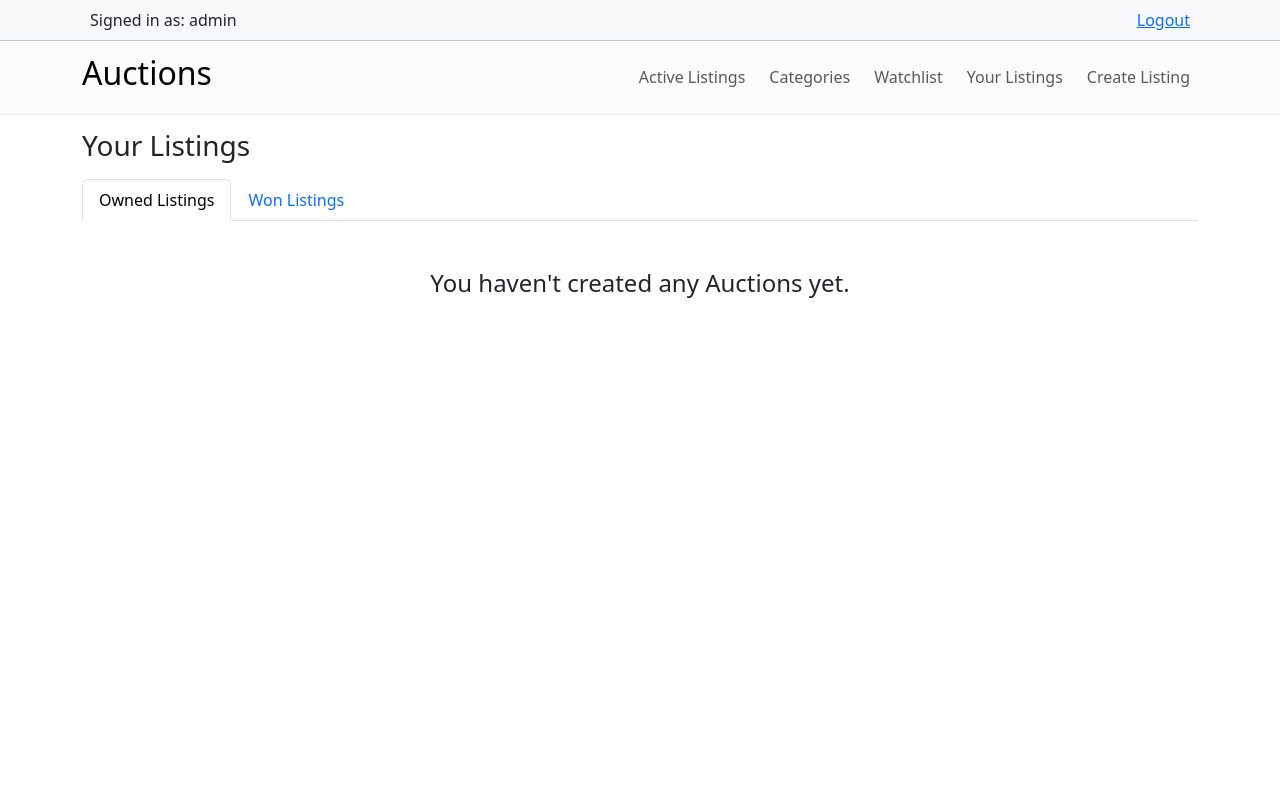
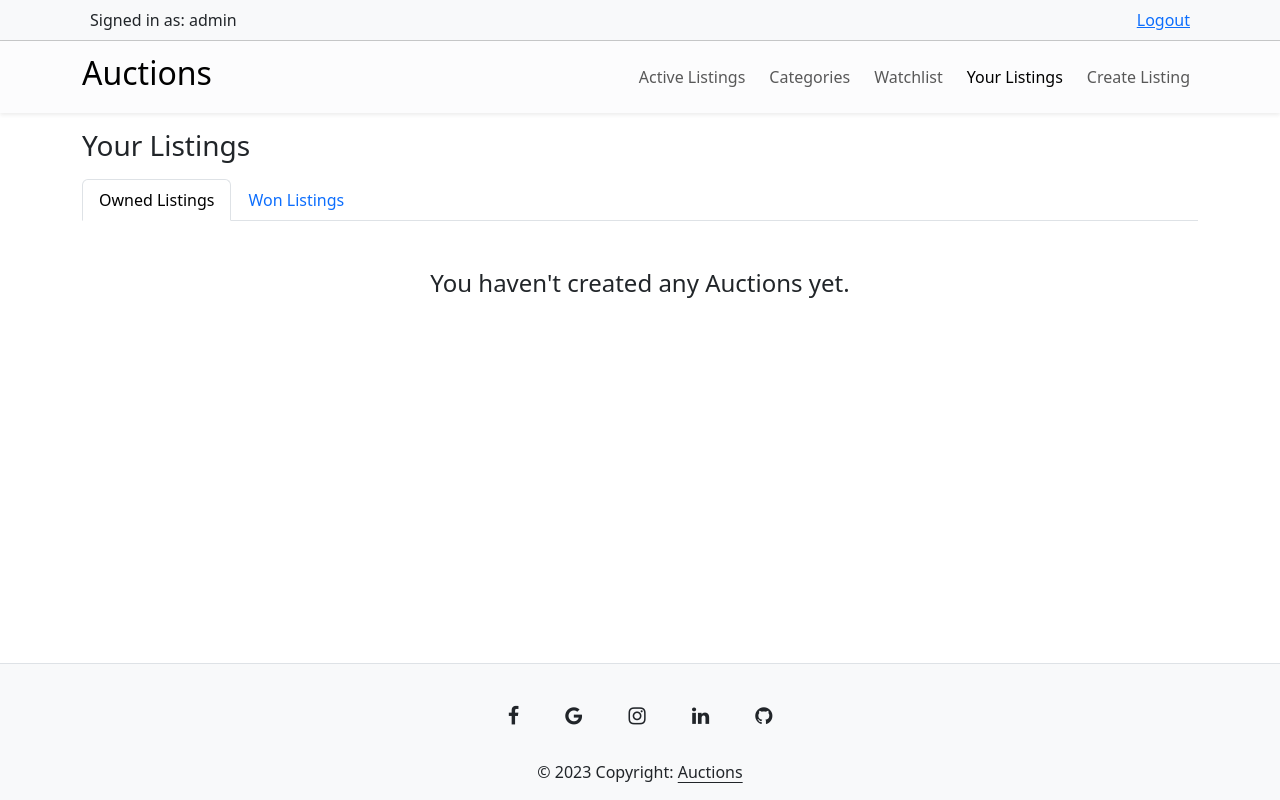
Before and after one commit to srky420/cs50w-project2, a Django app: page /your-listings/ in a window 1280 px wide. Run offline with Django 3.2, Linux system fonts and the light colour scheme; a user stored in the database is signed in; data comes from the database, SQL or seed files in the repository; both versions use the stored data as it was after the commit; tables that the repository leaves empty hold one stand-in row (values such as "Sample post").

Commit message:
Optimizations and bug fixes

```diff
--- a/auctions/forms.py
+++ b/auctions/forms.py
@@ -24,7 +24,8 @@ class PlaceBidForm(ModelForm):
         model = Bid
         fields = ["amount"]
         widgets = {
-            "amount": NumberInput(attrs={"class": "form-control form-control-sm w-50 my-1 rounded-0 border-dark-subtle"})
+            "amount": NumberInput(attrs={"class": "form-control form-control-sm w-50 my-1 rounded-0 border-dark-subtle",
+                                         "placeholder": "$"})
         }
 
 
@@ -37,5 +38,6 @@ class CommentForm(ModelForm):
             "text": ""
         }
         widgets = {
-            "text": TextInput(attrs={"class": "form-control form-control-sm border-dark-subtle rounded-0 my-1 w-50", "placeholder": "Add a comment"})
+            "text": TextInput(attrs={"class": "form-control form-control-sm border-dark-subtle rounded-0 my-1 w-50",
+                                     "placeholder": "Add a comment"})
         }
--- a/auctions/static/auctions/script.js
+++ b/auctions/static/auctions/script.js
@@ -3,7 +3,6 @@ const bidlistBtn = document.querySelector('#bidlist-btn');
 const bidlist = document.querySelector('#bidlist');
 
 if (bidlistBtn) {
-
     bidlistBtn.addEventListener('click', function(e) {
         bidlist.classList.toggle('visually-hidden');
     });
@@ -16,6 +15,7 @@ const tab2 = document.querySelector('#tab-2');
 const tabItem1 = document.querySelector('#tab-item-1');
 const tabItem2 = document.querySelector('#tab-item-2');
 
+if (tab1) {
     tab1.addEventListener('click', function(e) {
         if (!tab1.classList.contains('active')) {
             tab1.classList.toggle('active');
@@ -35,3 +35,15 @@ tab2.addEventListener('click', function(e) {
         }
 
     });
+}
+
+// For images
+const imgs = document.querySelectorAll('.img');
+
+function swipe_right() {
+
+}
+
+function swipe_left() {
+
+}
--- a/auctions/templates/auctions/closed-listing.html
+++ b/auctions/templates/auctions/closed-listing.html
@@ -60,13 +60,13 @@
                     <!-- Show winner -->
                     {% if winner_bid %}
                         {% if winner_bid.bidder == request.user %}
-                            <h4 class="card-text">You have won this auction.</h4>
+                            <h4 class="card-text bg-success text-light text-center p-2">You have won this auction.</h4>
                             <p class="card-text">Contact owner at {{ listing.owner.email }}</p>
                         {% elif listing.owner == request.user %}
-                            <h4 class="card-text">User '{{ winner_bid.bidder }}' has won this auction.</h4>
+                            <h4 class="card-text bg-success text-light text-center p-2">{{ winner_bid.bidder }} has won this auction.</h4>
                             <p class="card-text">Contact winner at {{ winner_bid.bidder.email }}</p>
                         {% else %}
-                            <h4 class="card-text">User '{{ winner_bid.bidder }}' has won this auction.</h4>
+                            <h4 class="card-text bg-success text-light text-center p-2">{{ winner_bid.bidder }} has won this auction.</h4>
                         {% endif %}
                     {% endif %}
 
--- a/auctions/templates/auctions/index.html
+++ b/auctions/templates/auctions/index.html
@@ -14,7 +14,7 @@ Index
             <ul class="list-unstyled">
                 <li class="my-3"><a href="{% url 'index' %}">All</a></li>
                 {% for category in categories %}
-                    <li class="my-3"><a href="{% url 'view_category' category.name %}">{{ category.name }}</a></li>
+                    <li class="my-3"><a class="link-offset-2" href="{% url 'view_category' category.name %}">{{ category.name }}</a></li>
                 {% endfor %}
             </ul>
         </div>
@@ -32,7 +32,7 @@ Index
                             <div class="card h-100 border-0 my-3 position-relative">
 
                                 {% if auction.owner == request.user %}
-                                    <button class="btn btn-primary btn-sm disabled rounded-0 position-absolute">Your Listing</button>
+                                    <button class="btn btn-primary btn-sm disabled rounded-0 position-absolute opacity-100">Your Listing</button>
                                 {% endif %}
 
                                 <!-- Card img -->
--- a/auctions/templates/auctions/layout.html
+++ b/auctions/templates/auctions/layout.html
@@ -13,10 +13,10 @@
     <link href="{% static 'auctions/styles.css' %}" rel="stylesheet">
     <script defer src="{% static 'auctions/script.js' %}"></script>
 
-    <title>{% block title %}Auctions{% endblock %}</title>
+    <title>Auctions: {% block title %}{% endblock %}</title>
 </head>
 
-<body>
+<body class="d-flex flex-column min-vh-100">
 
     <!-- Nav Start -->
     <nav class="navbar bg-light">
@@ -24,7 +24,7 @@
             <div class="d-flex w-100 justify-content-between px-2">
                 {% if user.is_authenticated %}
                 Signed in as: {{ request.user }}
-                <a  href="{% url 'logout' %}">Logout</a>
+                <a href="{% url 'logout' %}">Logout</a>
                 {% else %}
                 Not signed in.
                 <div class="nav-item">
@@ -47,25 +47,34 @@
                 <span class="navbar-toggler-icon"></span>
             </button>
             <div class="collapse navbar-collapse" id="navbarSupportedContent">
+                <!-- Showing active url -->
+                {% with request.resolver_match.url_name as url_name %}
                 <ul class="navbar-nav ms-auto mb-2 mb-lg-0 align-items-center gap-2">
                     <li class="nav-item">
-                        <a class="nav-link" aria-current="page" href="{% url 'index' %}">Active Listings</a>
+                        <a class="nav-link {% if url_name == 'index' %}active{% endif %}" aria-current="page"
+                            href="{% url 'index' %}">Active Listings</a>
                     </li>
                     <li class="nav-item">
-                        <a class="nav-link" aria-current="page" href="{% url 'view_categories' %}">Categories</a>
+                        <a class="nav-link {% if url_name == 'view_categories' %}active{% endif %}" aria-current="page"
+                            href="{% url 'view_categories' %}">Categories</a>
                     </li>
                     {% if user.is_authenticated %}
                     <li class="nav-item">
-                            <a class="nav-link" aria-current="page" href="{% url 'view_watchlist' %}">Watchlist</a>
+                        <a class="nav-link {% if url_name == 'view_watchlist' %}active{% endif %}" aria-current="page"
+                            href="{% url 'view_watchlist' %}">Watchlist</a>
                     </li>
                     <li class="nav-item">
-                            <a class="nav-link" aria-current="page" href="{% url 'your_listings' %}">Your Listings</a>
+                        <a class="nav-link {% if url_name == 'your_listings' %}active{% endif %}" aria-current="page"
+                            href="{% url 'your_listings' %}">Your Listings</a>
                     </li>
                     <li class="nav-item">
-                            <a class="nav-link" aria-current="page" href="{% url 'create_listing' %}">Create Listing</a>
+                        <a class="nav-link {% if url_name == 'create_listing' %}active{% endif %}" aria-current="page"
+                            href="{% url 'create_listing' %}">Create Listing</a>
                     </li>
                     {% endif %}
                 </ul>
+                {% endwith %}
+
             </div>
         </div>
     </nav>
@@ -74,18 +83,37 @@
     <!-- Messages -->
     {% if messages %}
     {% for msg in messages %}
-    <div class="my-0 alert alert-{% if msg.tags == 'error' %}danger{% else %}{{ msg.tags }}{% endif %} text-center border-0 rounded-0">
+    <div class="my-0 alert alert-{% if msg.tags == 'error' %}danger{% else %}{{ msg.tags }}{% endif %} text-center border-0 rounded-0 alert-dismissible fade show"
+        role="alert">
         <i class="fa fa-exclamation mx-2"></i> {{ msg }}
+        <button type="button" class="btn-close" data-bs-dismiss="alert" aria-label="Close"></button>
     </div>
     {% endfor %}
     {% endif %}
     <!-- Messages End -->
 
     <!-- Body -->
-    <div class="container">
+    <div class="container mb-5">
         {% block body %}
         {% endblock %}
     </div>
+
+
+    <!-- Footer -->
+    <footer class="text-center text-white border-top mt-auto bg-body-tertiary">
+        <!-- Grid container -->
+        <div class="container pt-4">
+            <a class="btn btn-link btn-lg text-dark m-1" href="#!"><i class="fa fa-facebook"></i></a>
+            <a class="btn btn-link btn-lg text-dark m-1" href="#!"><i class="fa fa-google"></i></a>
+            <a class="btn btn-link btn-lg text-dark m-1" href="#!"><i class="fa fa-instagram"></i></a>
+            <a class="btn btn-link btn-lg text-dark m-1" href="#!"><i class="fa fa-linkedin"></i></a>
+            <a class="btn btn-link btn-lg text-dark m-1" href="#!"><i class="fa fa-github"></i></a>
+        </div>
+        <div class="text-center text-dark p-3 bg-body-tertiary">
+            © 2023 Copyright:
+            <a class="link-offset-2 text-dark" href="{% url 'index' %}">Auctions</a>
+        </div>
+    </footer>
 
     <script src="https://cdn.jsdelivr.net/npm/bootstrap@5.3.0-alpha3/dist/js/bootstrap.bundle.min.js"
         integrity="sha384-ENjdO4Dr2bkBIFxQpeoTz1HIcje39Wm4jDKdf19U8gI4ddQ3GYNS7NTKfAdVQSZe"
--- a/auctions/templates/auctions/your-listings.html
+++ b/auctions/templates/auctions/your-listings.html
@@ -18,15 +18,15 @@
     </ul>
 
     <!-- Auctions owned -->
-    <div class="" id="tab-item-1">
+    <div class="my-4" id="tab-item-1">
 
         {% for auction, current_bid in zipped_list %}
         <div class="card mb-3 position-relative overflow-hidden mx-auto rounded-0 w-75 shadow-sm">
 
             {% if auction.is_closed %}
-                <button class="btn btn-danger btn-sm disabled rounded-0 position-absolute">Closed</button>
+                <button class="btn btn-danger btn-sm disabled rounded-0 position-absolute opacity-100">Closed</button>
             {% else %}
-                <button class="btn btn-success btn-sm disabled rounded-0 position-absolute">Active</button>
+                <button class="btn btn-success btn-sm disabled rounded-0 position-absolute opacity-100">Active</button>
             {% endif %}
 
             <div class="row g-0">
@@ -67,12 +67,12 @@
     </div>
 
     <!-- Auctions won -->
-    <div class="visually-hidden" id="tab-item-2">
+    <div class="my-4 visually-hidden" id="tab-item-2">
 
         {% for auction, current_bid in zipped_list_winnings %}
         <div class="card mb-3 position-relative overflow-hidden rounded-0 mx-auto w-75 shadow-sm">
 
-            <button class="btn btn-success btn-sm disabled rounded-0 position-absolute">Won</button>
+            <button class="btn btn-success btn-sm disabled rounded-0 position-absolute opacity-100">Won</button>
 
             <div class="row g-0">
 
--- a/auctions/views.py
+++ b/auctions/views.py
@@ -40,6 +40,7 @@ def login_view(request):
         # Check if authentication successful
         if user is not None:
             login(request, user)
+            messages.success(request, "Logged In.")
             return HttpResponseRedirect(reverse("index"))
         else:
             messages.error(request, "Invalid username or password.")
```
Also changed, not shown: auctions/models.py (+8 -6 lines), auctions/templates/auctions/active-listing.html (+9 -4 lines), auctions/migrations/0032_alter_auctionlisting_date_created_and_more.py (added), auctions/migrations/0033_alter_auctionlisting_date_created_and_more.py (added), auctions/migrations/0034_auctionlisting_second_image_and_more.py (added), db.sqlite3. Lines whose indentation alone changed are shown as unchanged.
